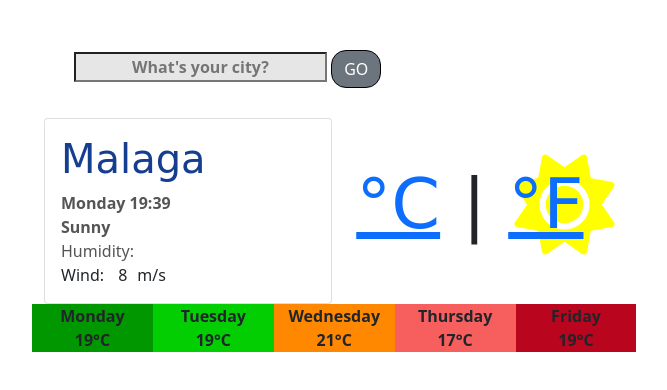
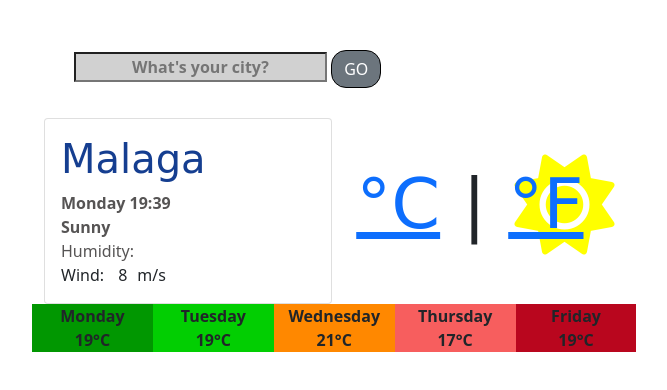
Before and after one commit to gosiast/finalProject, a plain HTML site: page index.html in a window 1280 px wide. Shown: the whole page, without its empty margins (38-705 px from the left). Drawn offline with nearby package versions, Linux system fonts and the light colour scheme; no server answers; a web font is replaced by a local one.

Commit message:
Color change in some place

```diff
--- a/src/styles.css
+++ b/src/styles.css
@@ -11,7 +11,7 @@ form {
 .your-city {
   border-radius: 0px;
   text-align: center;
-  background-color: rgb(231, 230, 230);
+  background-color: rgb(209, 209, 209);
   font-weight: bold;
 }
 .btn.btn-secondary {
```
